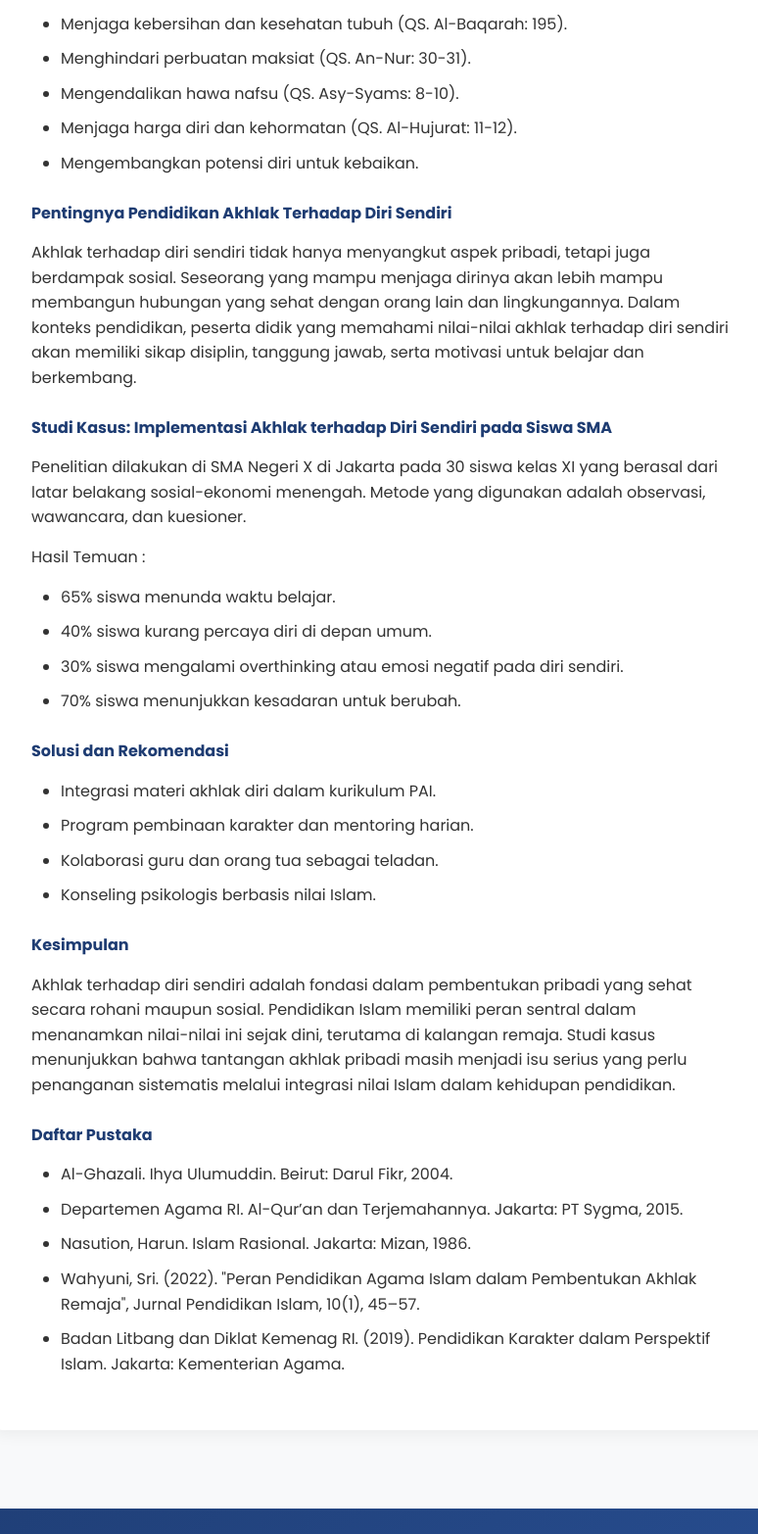
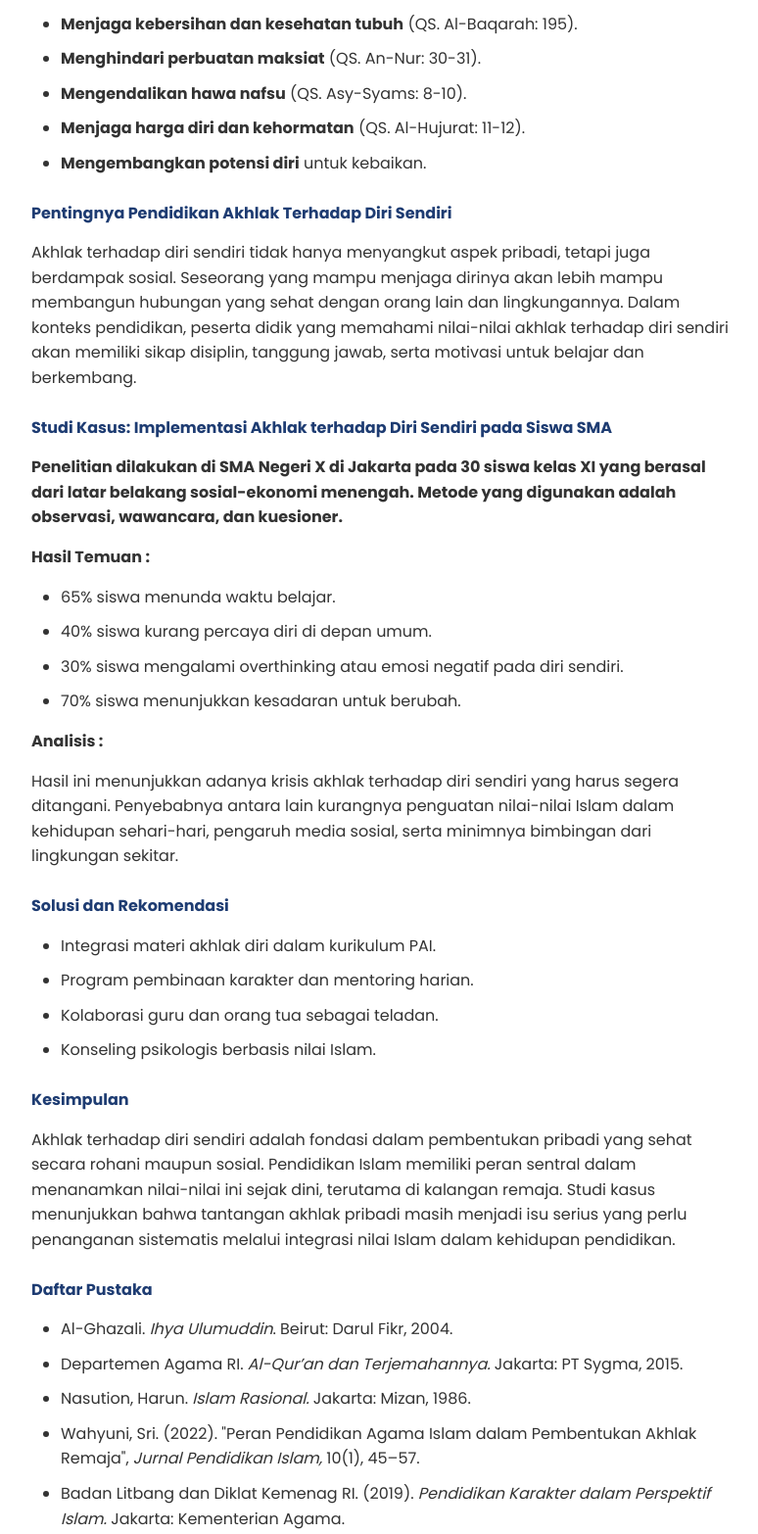
Before and after one commit to Supramennn/Website-portofolio, a plain HTML site: page index.html in a window 1280 px wide. Shown: the part 6174-7740 px from the top of the page at 98% size, without its empty margins (248-1022 px from the left). Drawn offline with Linux system fonts and the light colour scheme.

Commit message:
Update index.html

```diff
--- a/index.html
+++ b/index.html
@@ -610,15 +610,15 @@
         <!-- Article Section2 -->
     <section id="article">
         <div class="container">
-            <h2 class="section-title">Artikel: Akhlak terhadap Diri Sendiri</h2>
+            <h2 class="section-title"> <b>Artikel: Akhlak terhadap Diri Sendiri</b></h2>
             <div class="article-content">
                 <div class="article-body">
-                    <h4>Pendahuluan</h4>
+                    <h4><b>Pendahuluan</b></h4>
                     <p>Dalam Islam, pendidikan akhlak memegang peranan penting dalam membentuk manusia yang beriman dan bertakwa. Rasulullah SAW bersabda, “Sesungguhnya aku diutus untuk menyempurnakan akhlak yang mulia” (HR. Ahmad). Akhlak terhadap diri sendiri merupakan dasar dari segala bentuk akhlak, karena seseorang tidak akan mampu berakhlak baik kepada orang lain jika belum memiliki akhlak yang baik terhadap dirinya sendiri. Sayangnya, fenomena degradasi moral di kalangan remaja menjadi bukti bahwa akhlak terhadap diri sendiri belum dipahami dan diterapkan secara utuh.
 
 </p>
 
-                    <h4>Konsep Akhlak terhadap Diri Sendiri</h4>
+                    <h4><b>Konsep Akhlak terhadap Diri Sendiri</b></h4>
                     <p>
                         Akhlak terhadap diri sendiri adalah sikap seseorang dalam memperlakukan dirinya secara benar dan proporsional,
                         sesuai dengan tuntunan syariat. Imam Al-Ghazali dalam Ihya Ulumuddin menjelaskan bahwa menjaga diri dari perbuatan
@@ -626,15 +626,16 @@
                         Beberapa bentuk akhlak terhadap diri sendiri meliputi:
                     </p>
                     <ul>
-                        <li>Menjaga kebersihan dan kesehatan tubuh (QS. Al-Baqarah: 195).</li>
-                        <li>Menghindari perbuatan maksiat (QS. An-Nur: 30-31).</li>
-                        <li>Mengendalikan hawa nafsu (QS. Asy-Syams: 8-10).</li>
-                        <li>Menjaga harga diri dan kehormatan (QS. Al-Hujurat: 11-12).</li>
-                        <li>Mengembangkan potensi diri untuk kebaikan.</li>
+                        <li><b>Menjaga kebersihan dan kesehatan tubuh</b> (QS. Al-Baqarah: 195).</li>
+                        <li><b>Menghindari perbuatan maksiat</b> (QS. An-Nur: 30-31).</li>
+                        <li><b>Mengendalikan hawa nafsu</b> (QS. Asy-Syams: 8-10).</li>
+                        <li><b>Menjaga harga diri dan kehormatan</b> (QS. Al-Hujurat: 11-12).</li>
+                        <li><b>Mengembangkan potensi diri</b> untuk kebaikan.</li>
                     </ul>
 
                     <h4>
-                        Pentingnya Pendidikan Akhlak Terhadap Diri Sendiri
+                        <b>Pentingnya Pendidikan Akhlak Terhadap Diri Sendiri
+                            </b>
                     </h4>
                     <p>
                         Akhlak terhadap diri sendiri tidak hanya menyangkut aspek pribadi,
@@ -644,17 +645,41 @@
                         serta motivasi untuk belajar dan berkembang.
                     </p>
 
-                    <h4>Studi Kasus: Implementasi Akhlak terhadap Diri Sendiri pada Siswa SMA</h4>
-                    <p>Penelitian dilakukan di SMA Negeri X di Jakarta pada 30 siswa kelas XI yang berasal dari latar belakang sosial-ekonomi menengah. Metode yang digunakan adalah observasi, wawancara, dan kuesioner.</p>
-                    <p>Hasil Temuan :</p>
+                    <h4>
+                        <b>
+                        Studi Kasus: Implementasi Akhlak terhadap Diri Sendiri pada Siswa SMA
+                        </b>
+                    </h4>
+                    <p>
+                        <b>
+                        Penelitian dilakukan di SMA Negeri X di Jakarta pada 30 siswa kelas XI yang berasal dari latar belakang sosial-ekonomi menengah. Metode yang digunakan adalah observasi, wawancara, dan kuesioner.
+                    </b>
+                    </p>
+                    <p>
+                        <b>
+                        Hasil Temuan :
+                            </b>
+                    </p>
                     <ul>
                         <li>65% siswa menunda waktu belajar.</li>
                         <li>40% siswa kurang percaya diri di depan umum.</li>
                         <li>30% siswa mengalami overthinking atau emosi negatif pada diri sendiri.</li>
                         <li>70% siswa menunjukkan kesadaran untuk berubah.</li>
                     </ul>
+                    <p>
+                        <b>
+                            Analisis :
+                        </b>
+                    </p>
+                    <p>
+                        Hasil ini menunjukkan adanya krisis akhlak terhadap diri sendiri yang harus segera ditangani. Penyebabnya antara lain kurangnya penguatan nilai-nilai Islam dalam kehidupan sehari-hari, pengaruh media sosial, serta minimnya bimbingan dari lingkungan sekitar.
+                    </p>
 
-                    <h4>Solusi dan Rekomendasi</h4>
+                    <h4>
+                        <b>
+                            Solusi dan Rekomendasi
+                        </b>
+                    </h4>
                     <ul>
                         <li>Integrasi materi akhlak diri dalam kurikulum PAI.</li>
                         <li>Program pembinaan karakter dan mentoring harian.</li>
@@ -662,19 +687,25 @@
                         <li>Konseling psikologis berbasis nilai Islam.</li>
                     </ul>
 
-                    <h4>Kesimpulan</h4>
+                    <h4>
+                        <b>Kesimpulan
+                    </b>
+                    </h4>
                     <p>Akhlak terhadap diri sendiri adalah fondasi dalam pembentukan pribadi yang sehat secara rohani maupun sosial.
                     Pendidikan Islam memiliki peran sentral dalam menanamkan nilai-nilai ini sejak dini, terutama di kalangan remaja.
                     Studi kasus menunjukkan bahwa tantangan akhlak pribadi masih menjadi isu serius yang perlu penanganan sistematis melalui integrasi nilai Islam dalam kehidupan pendidikan.
                     </p>
 
-                    <h4>Daftar Pustaka</h4>
+                    <h4>
+                        <b>Daftar Pustaka
+                    </b>
+                    </h4>
                     <ul>
-                        <li>Al-Ghazali. Ihya Ulumuddin. Beirut: Darul Fikr, 2004.</li>
-                        <li>Departemen Agama RI. Al-Qur’an dan Terjemahannya. Jakarta: PT Sygma, 2015.</li>
-                        <li>Nasution, Harun. Islam Rasional. Jakarta: Mizan, 1986.</li>
-                        <li>Wahyuni, Sri. (2022). "Peran Pendidikan Agama Islam dalam Pembentukan Akhlak Remaja", Jurnal Pendidikan Islam, 10(1), 45–57.</li>
-                        <li>Badan Litbang dan Diklat Kemenag RI. (2019). Pendidikan Karakter dalam Perspektif Islam. Jakarta: Kementerian Agama.</li>
+                        <li>Al-Ghazali. <em>Ihya Ulumuddin</em>. Beirut: Darul Fikr, 2004.</li>
+                        <li>Departemen Agama RI. <em>Al-Qur’an dan Terjemahannya.</em> Jakarta: PT Sygma, 2015.</li>
+                        <li>Nasution, Harun. <em>Islam Rasional.</em> Jakarta: Mizan, 1986.</li>
+                        <li>Wahyuni, Sri. (2022). "Peran Pendidikan Agama Islam dalam Pembentukan Akhlak Remaja", <em>Jurnal Pendidikan Islam,</em> 10(1), 45–57.</li>
+                        <li>Badan Litbang dan Diklat Kemenag RI. (2019). <em>Pendidikan Karakter dalam Perspektif Islam.</em> Jakarta: Kementerian Agama.</li>
                     </ul>
                 </div>
             </div>
```
